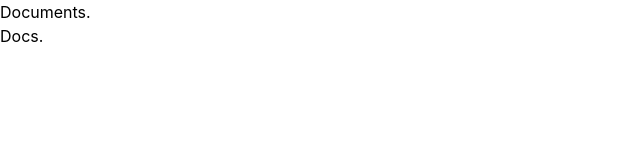
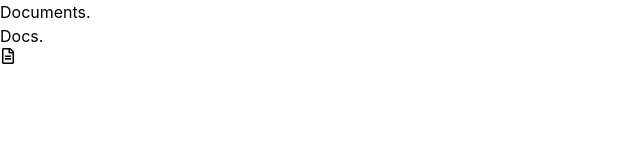
Before and after one commit to ManadayM/react-docs-mini-app, a React (Vite) app: page / in a window 1280 px wide. Shown: the top 160 px of the page, without its empty margins (0-640 px from the left). Built offline with nearby package versions, Linux system fonts and the light colour scheme.

Commit message:
chore(Card): add file icon at top

```diff
--- a/src/components/Card.jsx
+++ b/src/components/Card.jsx
@@ -1,7 +1,10 @@
+import { FaRegFileAlt } from "react-icons/fa";
+
 function Card() {
   return (
-    <div className="w-60 h-72 rounded-[20px] bg-zinc-900/90">
+    <div className="w-60 h-72 rounded-[20px] bg-zinc-900/90 text-white p-5">
       {/* icon */}
+      <FaRegFileAlt />
       {/* text */}
       {/* footer */}
       {/* footer/data */}
```
